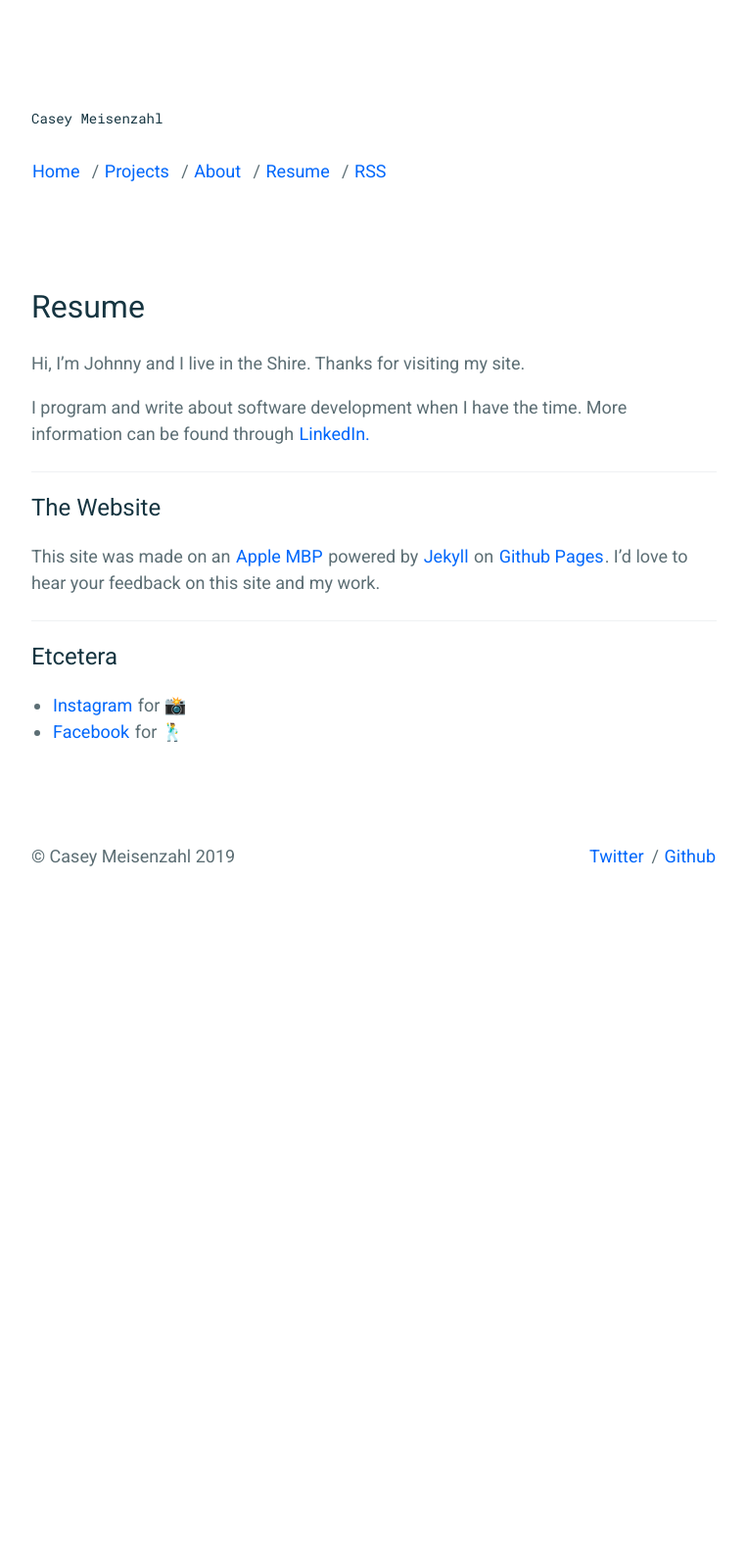
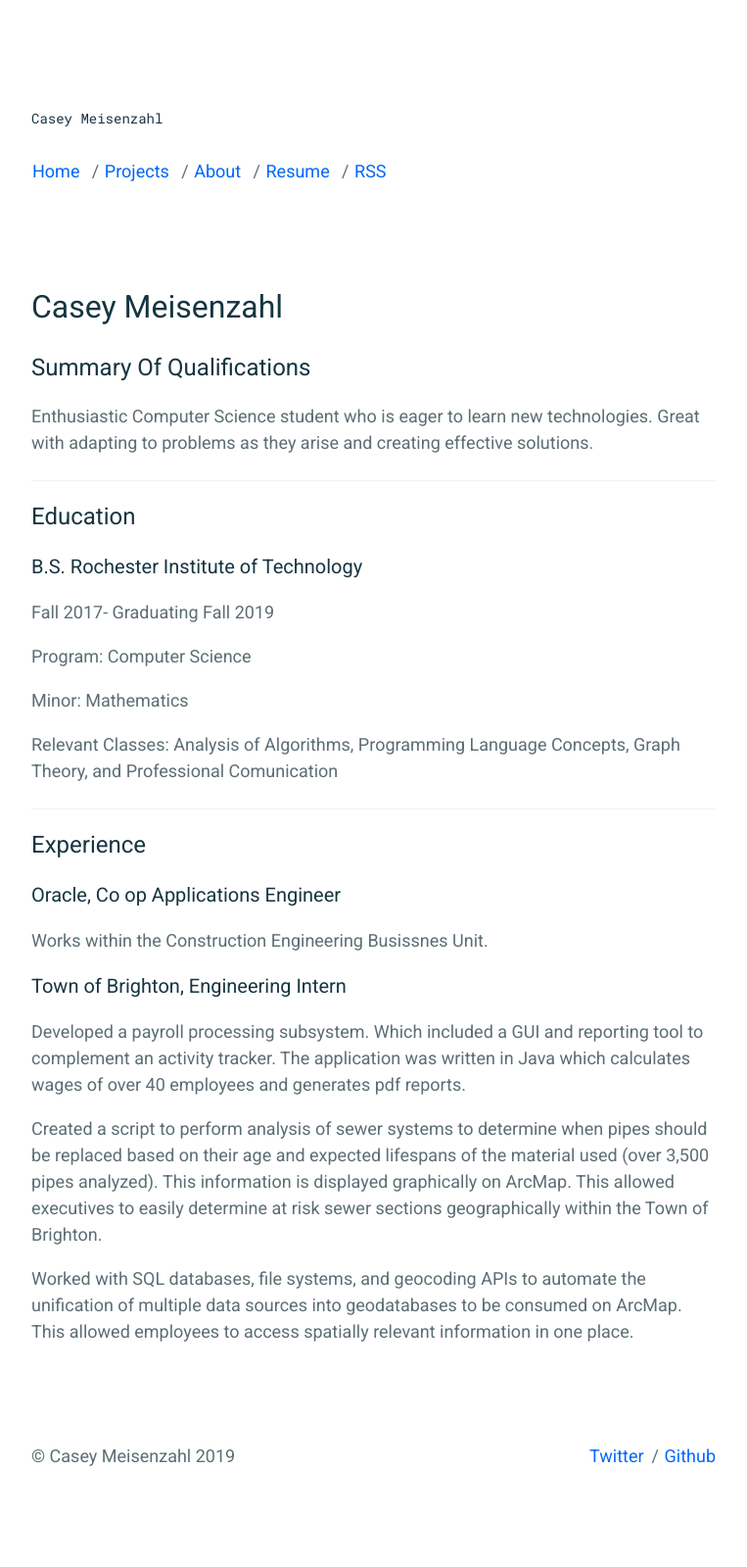
Before and after one commit to caseymeiz/caseymeiz.github.io, a Jekyll site: the page built from _pages/resume.md, in a window 1280 px wide. Shown: the whole page at 98% size, without its empty margins (258-1021 px from the left). Built offline with Jekyll 4.4.1, drawn with Linux system fonts in a browser that asks for light colours; before the commit the page ends 987 px from its top, so only the background shows below that.

Commit message:
:sparkles: add resume

```diff
--- a/_pages/resume.md
+++ b/_pages/resume.md
@@ -1,21 +1,32 @@
 ---
 layout: content
-title: Resume
+title: Casey Meisenzahl
 permalink: /resume/
 ---
-Hi, I'm Johnny and I live in the Shire. Thanks for visiting my site.
-
-I program and write about software development when I have the time. More information can be found through <a href="https://www.linkedin.com/" data-network="LinkedIn" data-proofer-ignore>LinkedIn.</a>
+## Summary Of Qualifications
+Enthusiastic Computer Science student who is eager to learn new technologies. Great with adapting to problems as they arise and creating effective solutions.
 
 ----
 
-## The Website
-This site was made on an [Apple MBP](https://www.apple.com/) powered by [Jekyll](https://jekyllrb.com) on [Github Pages](https://pages.github.com).
-I'd love to hear your feedback on this site and my work.
+## Education
+### B.S. Rochester Institute of Technology
+Fall 2017- Graduating Fall 2019
+
+Program: Computer Science
+
+Minor: Mathematics
+
+Relevant Classes: Analysis of Algorithms, Programming Language Concepts, Graph Theory, and Professional Comunication
 
 ----
 
-## Etcetera
+## Experience
+### Oracle, Co op Applications Engineer
+Works within the Construction Engineering Busissnes Unit.
 
-- [Instagram](https://www.instagram.com/) for 📸
-- [Facebook](https://www.facebook.com/) for 🕺
+### Town of Brighton, Engineering Intern
+Developed a payroll processing subsystem. Which included a GUI and reporting tool to complement an activity tracker. The application was written in Java which calculates wages of over 40 employees and generates pdf reports.
+
+Created a script to perform analysis of sewer systems to determine when pipes should be replaced based on their age and expected lifespans of the material used (over 3,500 pipes analyzed). This information is displayed graphically on ArcMap. This allowed executives to easily determine at risk sewer sections geographically within the Town of Brighton.
+
+Worked with SQL databases, file systems, and geocoding APIs to automate the unification of multiple data sources into geodatabases to be consumed on ArcMap. This allowed employees to access spatially relevant information in one place.
```
Also changed, not shown: 2 other files.
